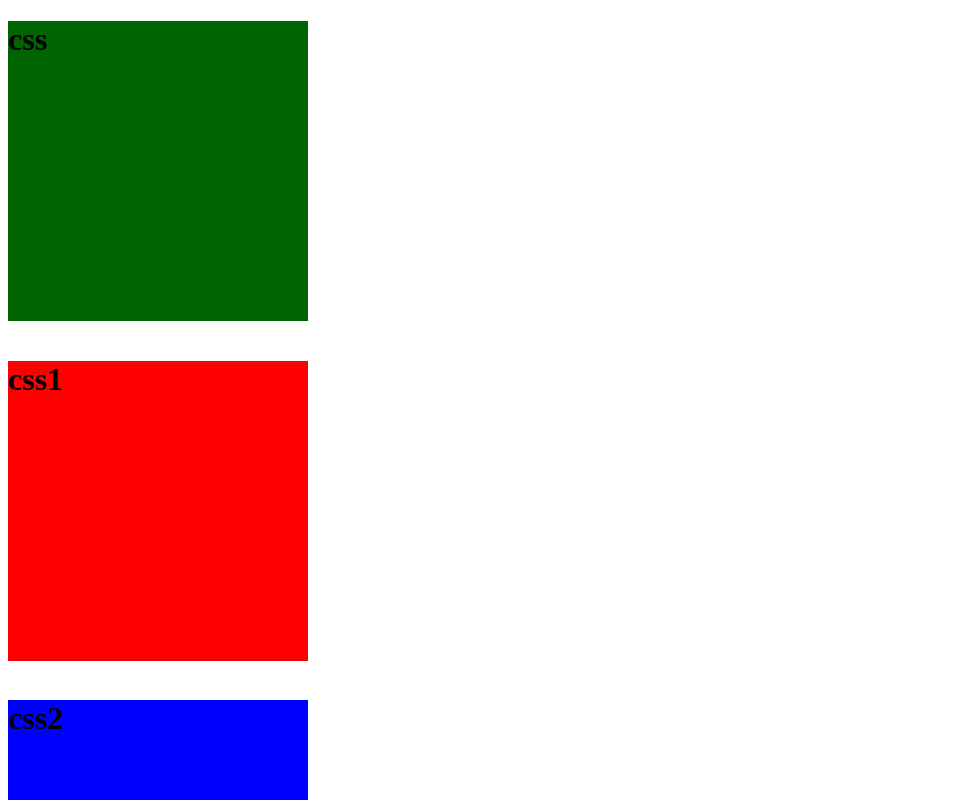
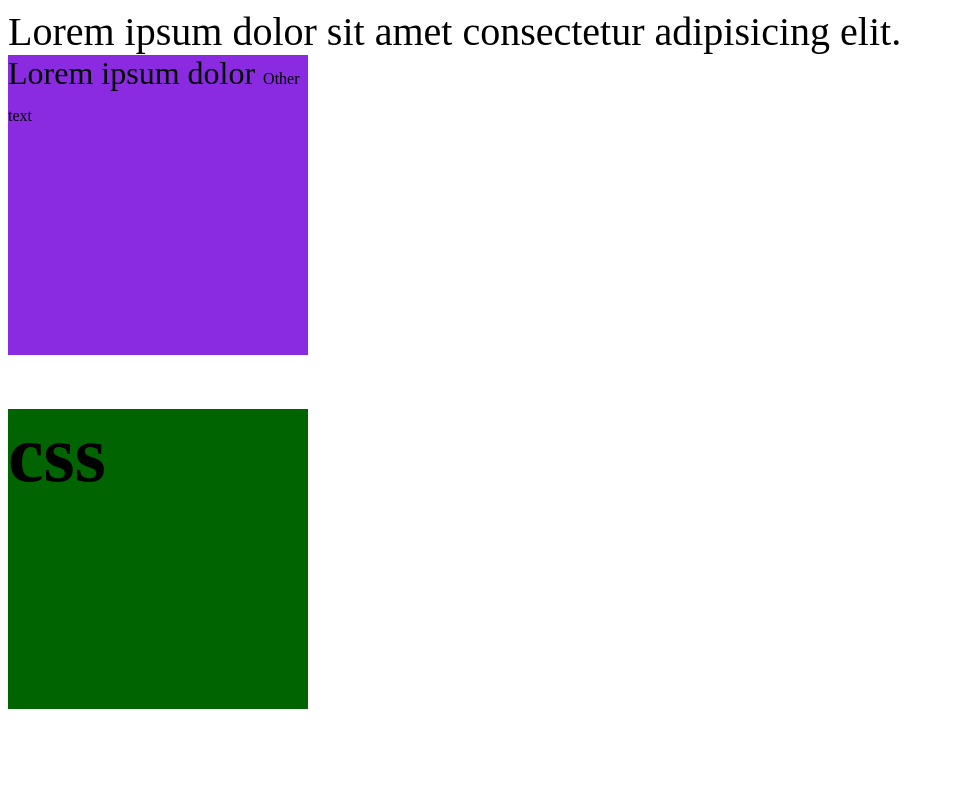
Before and after one commit to komaha124/beerroot-css, a plain HTML site: page index.html in a window 1280 px wide. Shown: the top 800 px of the page, without its empty margins (0-954 px from the left). Drawn offline with Linux system fonts and the light colour scheme.

Commit message:
font-size

```diff
--- /dev/null
+++ b/css/main.css
@@ -0,0 +1,23 @@
+body{
+font-size: 40px;
+}
+
+
+
+div
+{
+    width: 300px;
+    height: 300px;
+    background-color: blueviolet;
+
+    font-size: 1em;
+}
+.red-bg{
+    background-color: red;
+}
+.blu-bg{
+    background-color: blue;
+}
+#first-div{
+background-color: darkgreen;
+}
--- a/index.html
+++ b/index.html
@@ -4,25 +4,18 @@
     <meta charset="UTF-8">
     <meta name="viewport" content="width=device-width, initial-scale=1.0">
     <title>Document</title>
-    <style tyhe="text/css" rel="stylesheet">
-div
-{
-    width: 300px;
-    height: 300px;
-    background-color: blueviolet;
-}
-.red-bg{
-    background-color: red;
-}
-.blu-bg{
-    background-color: blue;
-}
-#first-div{
-background-color: darkgreen;
-}
-    </style>
+    <link href="css/main.css" rel="stylesheet"/>
 </head>
 <body>
+    Lorem ipsum dolor sit amet consectetur adipisicing elit.
+    <br>
+    <div style="font-size: 2rem;">
+        Lorem ipsum dolor
+<span style="font-size: 0.5em;">Other text</span>
+    </div>
+
+
+
 
     <div id="first-div">
         <h1>css</h1>
```
